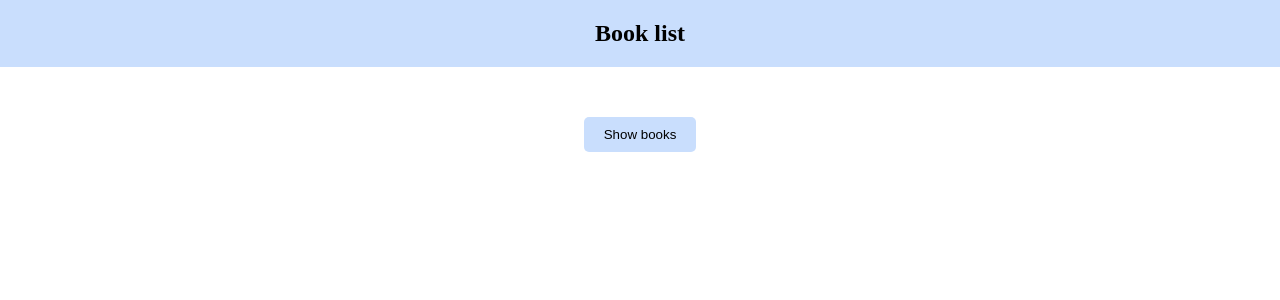
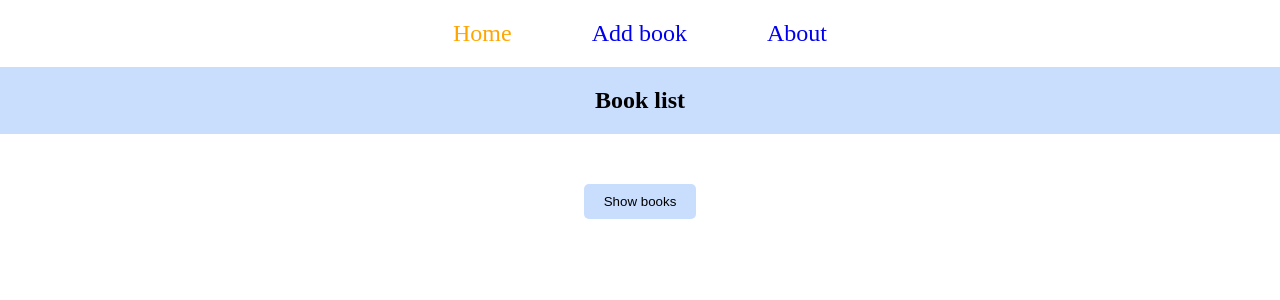
Before and after one commit to mahbubHasan21/first-react-app, a React (Create React App) app: page / in a window 1280 px wide. Shown: the top 300 px of the page. Built offline with nearby package versions, Linux system fonts and the light colour scheme.

Commit message:
Add routing

```diff
--- a/package.json
+++ b/package.json
@@ -8,6 +8,8 @@
     "@testing-library/user-event": "^13.5.0",
     "react": "^18.2.0",
     "react-dom": "^18.2.0",
+    "react-router": "^6.10.0",
+    "react-router-dom": "^6.10.0",
     "react-scripts": "5.0.1",
     "web-vitals": "^2.1.4"
   },
--- a/src/App.js
+++ b/src/App.js
@@ -1,8 +1,13 @@
+import { BrowserRouter } from "react-router-dom";
 import MainComponent from "./components/MainComponent";
 import "./style.css";
 
 const App = () => {
-  return <MainComponent />;
+  return (
+    <BrowserRouter>
+      <MainComponent />
+    </BrowserRouter>
+  );
 };
 
 export default App;
--- a/src/components/MainComponent.js
+++ b/src/components/MainComponent.js
@@ -1,4 +1,5 @@
 import React, { Component } from "react";
+import { NavLink, Outlet, Route, Routes } from "react-router-dom";
 import Book from "./representational/Book";
 
 class MainComponent extends Component {
@@ -57,13 +58,48 @@ class MainComponent extends Component {
 
     return (
       <div className="app">
-        <h2>Book list</h2>
+        <Routes>
+          <Route
+            path="/"
+            element={
+              <>
+                <nav>
+                  <ul>
+                    <li>
+                      <NavLink to="/" exact="true">
+                        Home
+                      </NavLink>
+                    </li>
+                    <li>
+                      <NavLink to="/add-book">Add book</NavLink>
+                    </li>
+                    <li>
+                      <NavLink to="/about">About</NavLink>
+                    </li>
+                  </ul>
+                </nav>
+                <Outlet />
+              </>
+            }
+          >
+            <Route
+              index
+              element={
+                <>
+                  <h2>Book list</h2>
 
-        <button onClick={this.toggleBooks}>
-          {this.state.showBooks ? "Hide books" : "Show books"}
-        </button>
+                  <button onClick={this.toggleBooks}>
+                    {this.state.showBooks ? "Hide books" : "Show books"}
+                  </button>
 
-        {books}
+                  {books}
+                </>
+              }
+            />
+            <Route path="/add-book" element={<h2>Add new book</h2>} />
+            <Route path="/about" element={<h2>About</h2>} />
+          </Route>
+        </Routes>
       </div>
     );
   }
--- a/src/style.css
+++ b/src/style.css
@@ -34,3 +34,23 @@ button {
 button:hover {
   background-color: rgb(188, 213, 252);
 }
+
+nav ul {
+  list-style: none;
+  margin: 0;
+  padding: 0;
+}
+nav ul li {
+  display: inline-block;
+  margin: 20px;
+}
+nav ul li a {
+  padding: 10px 20px;
+  text-decoration: none;
+  font-size: 24px;
+}
+nav a:hover,
+a:active,
+a.active {
+  color: orange;
+}
```
Also changed, not shown: 1 other file (tests, documents, lock files or other folders).
